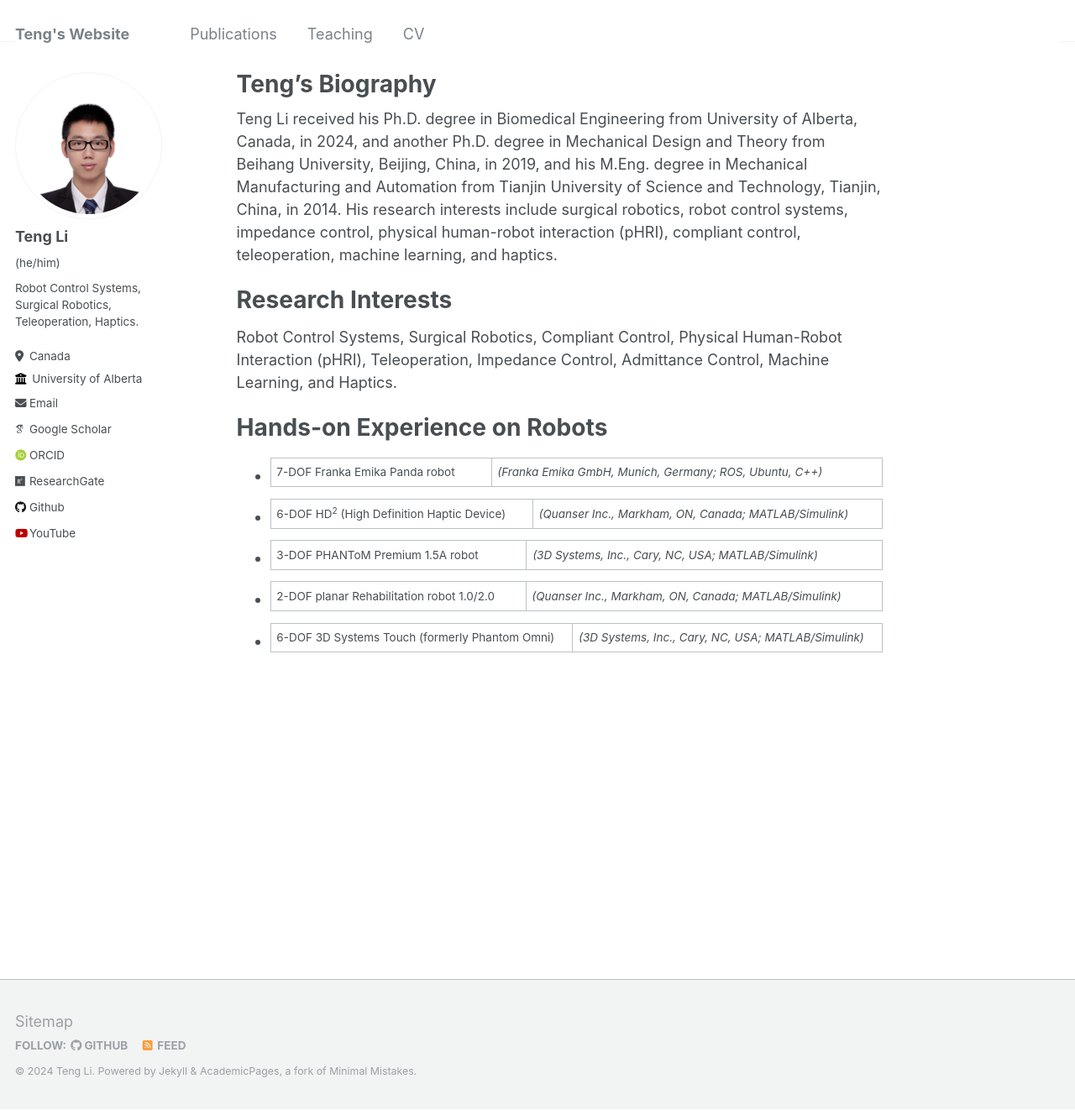
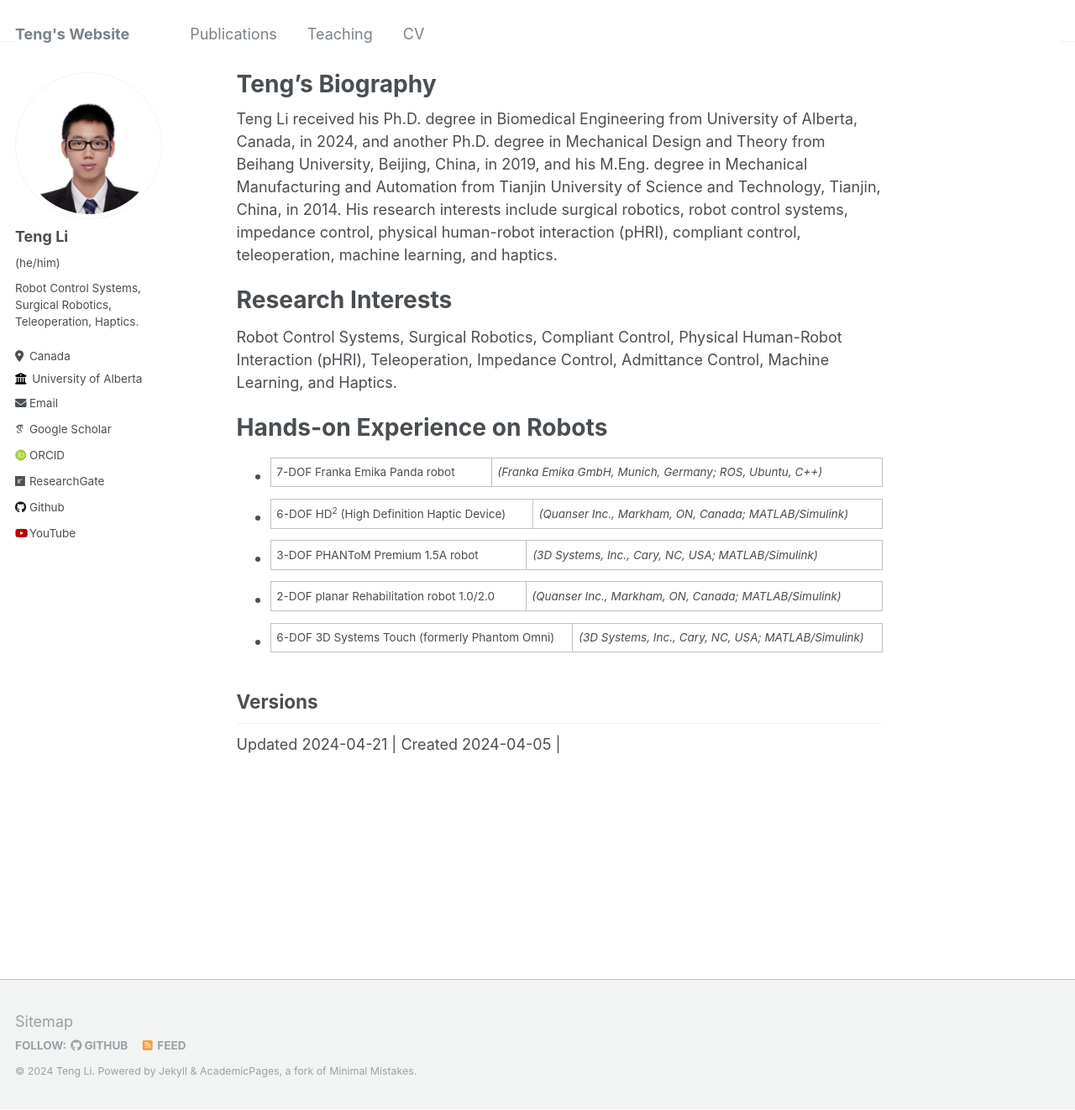
Before and after one commit to teng4/teng4.github.io, a Jekyll site: the page built from _pages/about.md, in a window 1280 px wide and 1322 px high. Shown: the whole window at 84% size. Built offline with Jekyll 4.4.1, drawn with Linux system fonts in a browser that asks for light colours; some web fonts are replaced.

Commit message:
Update about.md

```diff
--- a/_pages/about.md
+++ b/_pages/about.md
@@ -28,6 +28,16 @@ Hands-on Experience on Robots
 * 6-DOF 3D Systems Touch (formerly Phantom Omni) | _(3D Systems, Inc., Cary, NC, USA; MATLAB/Simulink)_
 
 
+Versions
+------
+Updated 2024-04-21 | Created 2024-04-05 |
+
+<!-- Updated 2024-04-21 -->
+<!-- Updated 2024-04-19 -->
+<!-- Updated 2024-04-06 -->
+<!-- Created 2024-04-05 -->
+
+
 <!-- For more info -->
 <!-- ------ -->
 <!-- (-- This is the end of this page. --) -->
```
